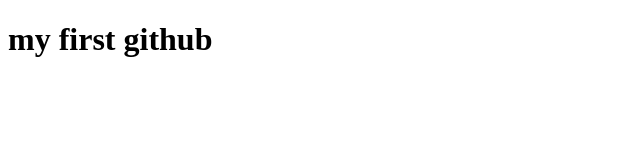
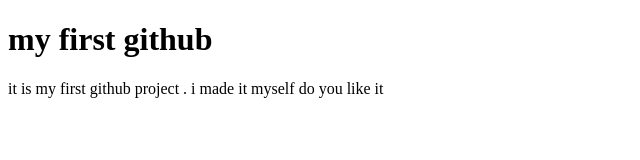
Before and after one commit to nilufa412/my-first-repo, a plain HTML site: page index.html in a window 1280 px wide. Shown: the whole page, without its empty margins (0-640 px from the left). Drawn offline with Linux system fonts and the light colour scheme.

```diff
--- a/index.html
+++ b/index.html
@@ -8,5 +8,7 @@
 <body>
     <h1> my first github</h1>
 
+    <p> it is my first github project . i made it myself do you like it </p>
+
 </body>
 </html>
```
